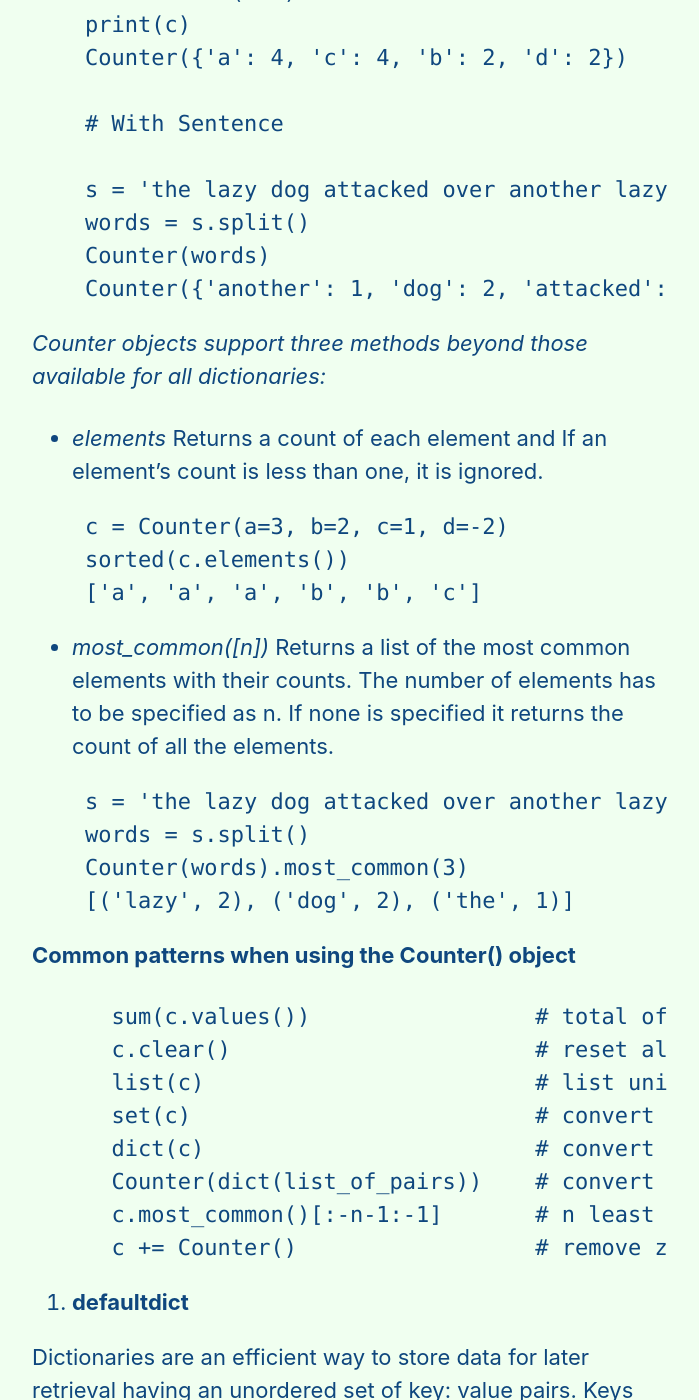
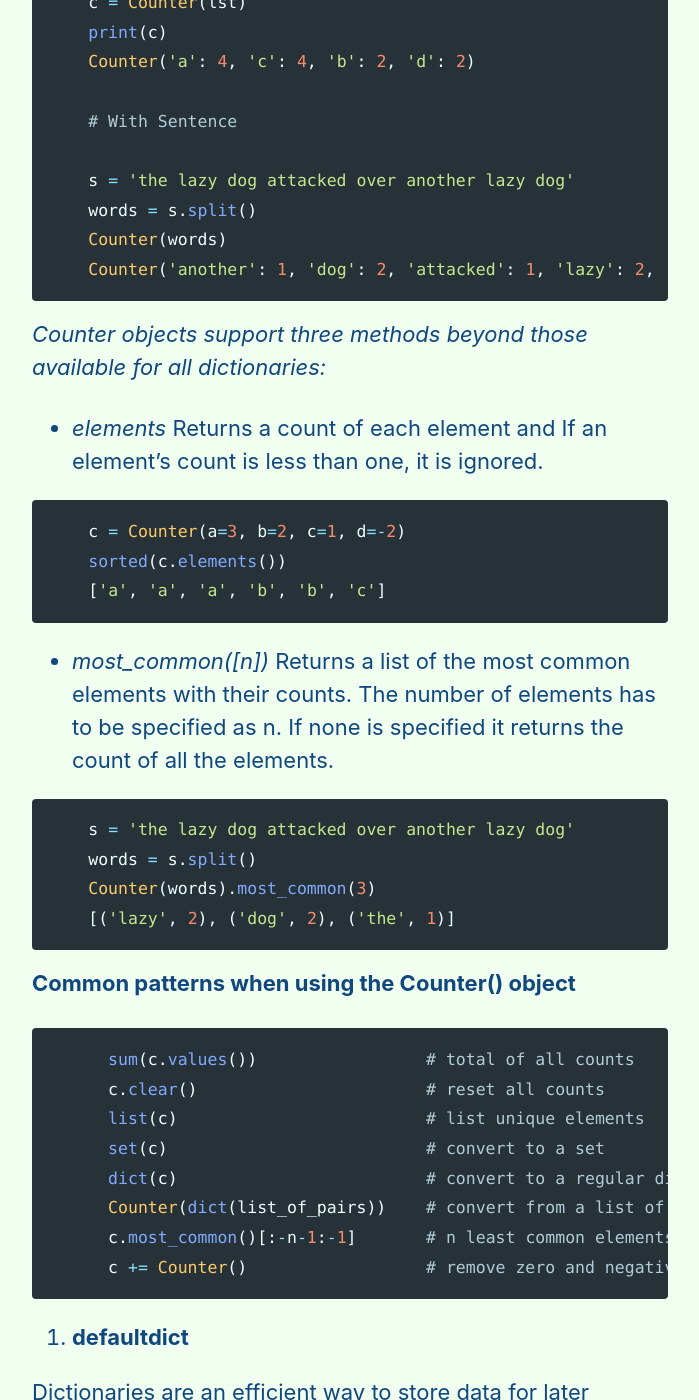
Before and after one commit to vipin-tech/vipin-oldweb, a Jekyll site: the page built from _posts/2019-10-27-pythoncollections.md, in a window 1280 px wide and 1400 px high, scrolled down 3469 px. Shown: the whole window, without its empty margins (290-989 px from the left). Built offline with Jekyll 4.4.1, drawn with Linux system fonts in a browser that asks for light colours; cached includes are drawn as plain includes; nearby versions of some CDN libraries; some of the changed text lies outside the part shown.

Commit message:
First Blog

````diff
--- a/_posts/2019-10-27-pythoncollections.md
+++ b/_posts/2019-10-27-pythoncollections.md
@@ -17,7 +17,7 @@ Some of the useful data structures present in this module are:
 
 The data stored in a plain tuple can only be accessed through indexes as can be seen in the example below:
 
-```{python}
+```python
       plain_tuple = (10,11,12,13)
       plain_tuple[0]
       10
@@ -28,7 +28,7 @@ The data stored in a plain tuple can only be accessed through indexes as can be
 We can’t give names to individual elements stored in a tuple. Now, this might not be needed in simple cases. However, in case a tuple has many fields this might be kind of a necessity and will also impact the code’s readability.
 It is here that namedtuple’s functionality comes into the picture. It is a function for tuples with Named Fields and can be seen as an extension of the built-in tuple data type. Named tuples assign meaning to each position in a tuple and allow for more readable, self-documenting code. Each object stored in them can be accessed through a unique (human-readable) identifier and this frees us from having to remember integer indexes. Let’s see its implementation.
 
-```{python}
+```python
     from collections import namedtuple
     fruit = namedtuple('fruit','number variety color')
     guava = fruit(number=2,variety='HoneyCrisp',color='green')
@@ -37,7 +37,7 @@ It is here that namedtuple’s functionality comes into the picture. It is a fun
 
 We construct the namedtuple by first passing the object type name (fruit) and then passing a string with the variety of fields as a string with spaces between the field names. We can then call on the various attributes:
 
-```{python}
+```python
     guava.color
     'green'
     apple.variety
@@ -50,7 +50,7 @@ Namedtuples are also a memory-efficient option when defining an immutable class
 
 Counter is a dict subclass which helps to count hashable objects. The elements are stored as dictionary keys while the object counts are stored as the value. Let’s work through a few examples with Counter.
 
-```{python}
+```python
     # Importing Counter from collections
 
     from collections import Counter
@@ -59,21 +59,21 @@ Counter is a dict subclass which helps to count hashable objects. The elements a
 
     c = Counter('abcacdabcacd')
     print(c)
-    Counter({'a': 4, 'c': 4, 'b': 2, 'd': 2})
+    Counter('a': 4, 'c': 4, 'b': 2, 'd': 2)
 
     # With lists
 
     lst = [5,6,7,1,3,9,9,1,2,5,5,7,7]
     c = Counter(lst)
     print(c)
-    Counter({'a': 4, 'c': 4, 'b': 2, 'd': 2})
+    Counter('a': 4, 'c': 4, 'b': 2, 'd': 2)
 
     # With Sentence
 
     s = 'the lazy dog attacked over another lazy dog'
     words = s.split()
     Counter(words)
-    Counter({'another': 1, 'dog': 2, 'attacked': 1, 'lazy': 2, 'over': 1, 'the': 1})
+    Counter('another': 1, 'dog': 2, 'attacked': 1, 'lazy': 2, 'over': 1, 'the': 1)
 ```
 
 *Counter objects support three methods beyond those available for all dictionaries:*
@@ -81,7 +81,7 @@ Counter is a dict subclass which helps to count hashable objects. The elements a
 * *elements*
 Returns a count of each element and If an element’s count is less than one, it is ignored.
 
-```{python}
+```python
     c = Counter(a=3, b=2, c=1, d=-2)
     sorted(c.elements())
     ['a', 'a', 'a', 'b', 'b', 'c']
@@ -90,7 +90,7 @@ Returns a count of each element and If an element’s count is less than one, it
 * *most_common([n])*
 Returns a list of the most common elements with their counts. The number of elements has to be specified as n. If none is specified it returns the count of all the elements.
 
-```{python}
+```python
     s = 'the lazy dog attacked over another lazy dog'
     words = s.split()
     Counter(words).most_common(3)
@@ -99,7 +99,7 @@ Returns a list of the most common elements with their counts. The number of elem
 
 **Common patterns when using the Counter() object**
 
-```{python}
+```python
       sum(c.values())                 # total of all counts
       c.clear()                       # reset all counts
       list(c)                         # list unique elements
@@ -114,21 +114,21 @@ Returns a list of the most common elements with their counts. The number of elem
 
 Dictionaries are an efficient way to store data for later retrieval having an unordered set of key: value pairs. Keys must be unique and immutable objects.
 
-```{python}
-    fruits = {'apple':300, 'guava': 200}
+```python
+    fruits = 'apple':300, 'guava': 200
     fruits['guava']
     200
 ```
 
 Things are simple if the values are ints or strings. However, if the values are in the form of collections like lists or dictionaries, the value (an empty list or dict) must be initialized the first time a given key is used. defaultdict automates and simplifies this stuff. The example below will make it more obvious:
 
-```{python}
-      d = {}
+```python
+      d =
       print(d['A'])
 
       Here, the Python dictionary throws an error since ‘A’ is not currently in the dictionary. Let us now run the same example with defaultdict.
 
-      ```{python}
+      ```python
       from collections import defaultdict
       d = defaultdict(object)
       print(d['A'])
@@ -142,22 +142,22 @@ An OrderedDict is a dictionary subclass that remembers the order in which that k
 
 + regular dictionary
 
-```{python}
+```python
 
-    d = {'banana': 3, 'apple': 4, 'pear': 1, 'orange': 2}
+    d = 'banana': 3, 'apple': 4, 'pear': 1, 'orange': 2
 
 ```
 
 + dictionary sorted by key
 
-```{python}
+```python
     OrderedDict(sorted(d.items(), key=lambda t: t[0]))
     OrderedDict([('apple', 4), ('banana', 3), ('orange', 2), ('pear', 1)])
 ```
 
 + dictionary sorted by value
 
-```{python}
+```python
 
     OrderedDict(sorted(d.items(), key=lambda t: t[1]))
     OrderedDict([('pear', 1), ('orange', 2), ('banana', 3), ('apple', 4)])
@@ -166,7 +166,7 @@ An OrderedDict is a dictionary subclass that remembers the order in which that k
 
 + dictionary sorted by the length of the key string
 
-```{python}
+```python
 
         OrderedDict(sorted(d.items(), key=lambda t: len(t[0])))
         OrderedDict([('pear', 1), ('apple', 4), ('banana', 3), ('orange', 2)])
````
